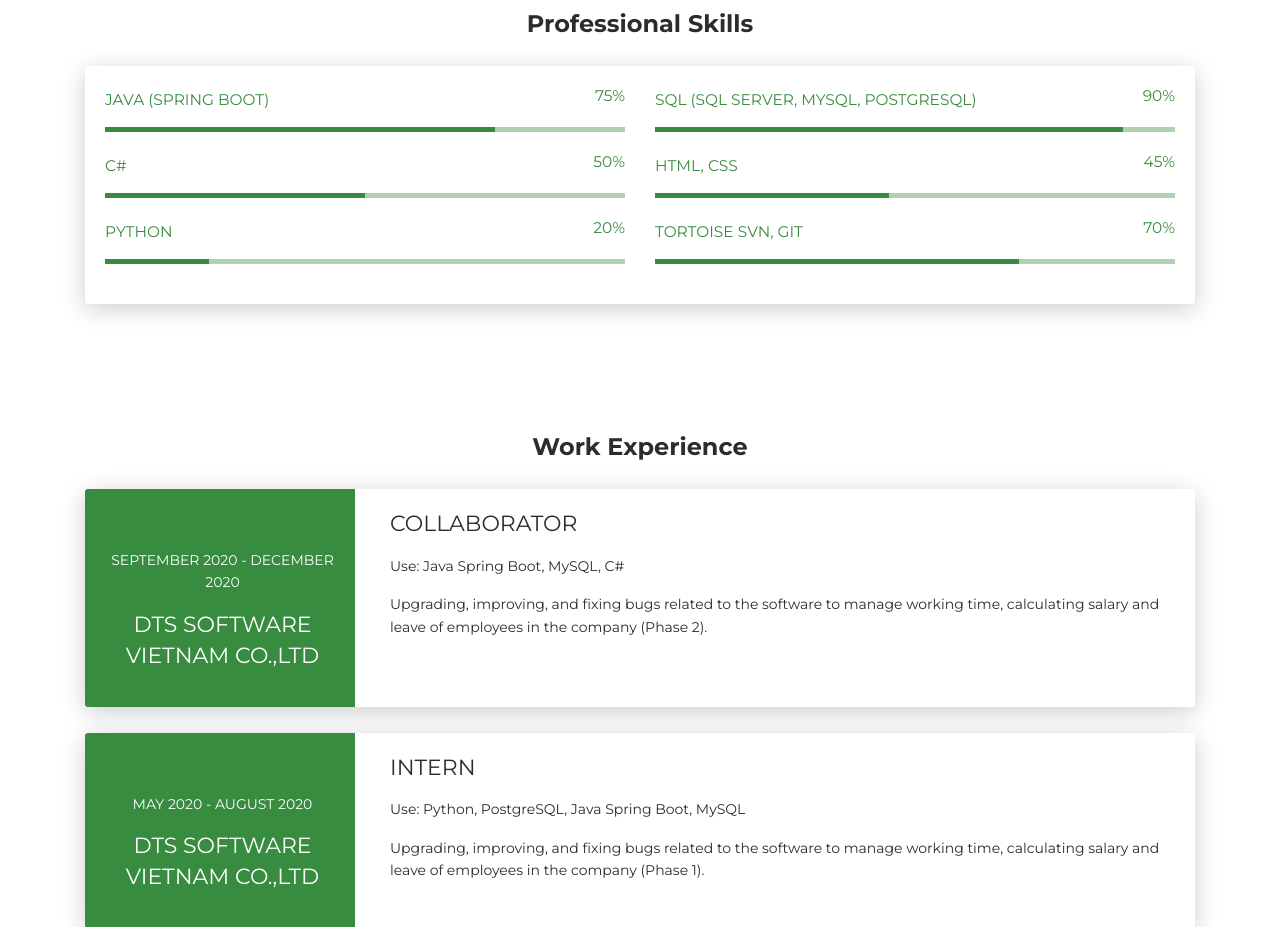
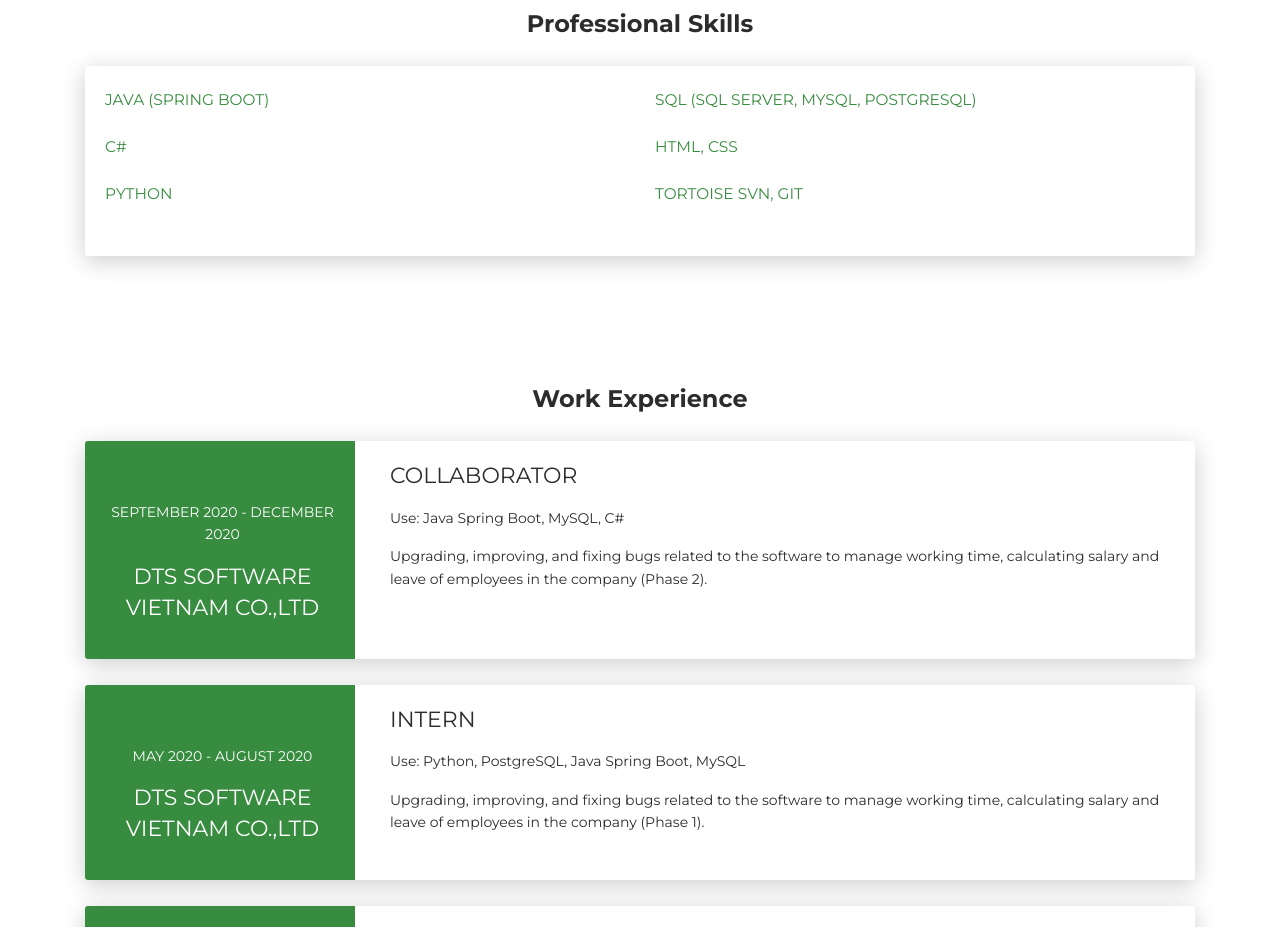
Before and after one commit to hoangnn-4310/hoangnn-4310, a plain HTML site: page index.html in a window 1280 px wide. Shown: the part 1660-2587 px from the top of the page. Drawn offline with Linux system fonts and the light colour scheme.

Commit message:
Update index.html

```diff
--- a/index.html
+++ b/index.html
@@ -170,25 +170,25 @@
                             <div class="col-md-6">
                                 <div class="progress-container progress-primary"><span
                                         class="progress-badge">Java (Spring Boot)</span>
-                                    <div class="progress">
+<!--                                     <div class="progress">
                                         <div class="progress-bar progress-bar-primary" data-aos="progress-full"
                                              data-aos-offset="10" data-aos-duration="2000" role="progressbar"
                                              aria-valuenow="60" aria-valuemin="0" aria-valuemax="100"
                                              style="width: 75%;"></div>
                                         <span class="progress-value">75%</span>
-                                    </div>
+                                    </div> -->
                                 </div>
                             </div>
                             <div class="col-md-6">
                                 <div class="progress-container progress-primary"><span
                                         class="progress-badge">SQL (SQL Server, MySQL, PostgreSQL)</span>
-                                    <div class="progress">
+<!--                                     <div class="progress">
                                         <div class="progress-bar progress-bar-primary" data-aos="progress-full"
                                              data-aos-offset="10" data-aos-duration="2000" role="progressbar"
                                              aria-valuenow="60" aria-valuemin="0" aria-valuemax="100"
                                              style="width: 90%;"></div>
                                         <span class="progress-value">90%</span>
-                                    </div>
+                                    </div> -->
                                 </div>
                             </div>
 
@@ -197,25 +197,25 @@
                             <div class="col-md-6">
                                 <div class="progress-container progress-primary"><span
                                         class="progress-badge">C#</span>
-                                    <div class="progress">
+<!--                                     <div class="progress">
                                         <div class="progress-bar progress-bar-primary" data-aos="progress-full"
                                              data-aos-offset="10" data-aos-duration="2000" role="progressbar"
                                              aria-valuenow="60" aria-valuemin="0" aria-valuemax="100"
                                              style="width: 50%;"></div>
                                         <span class="progress-value">50%</span>
-                                    </div>
+                                    </div> -->
                                 </div>
                             </div>
                             <div class="col-md-6">
                                 <div class="progress-container progress-primary"><span
                                         class="progress-badge">HTML, CSS</span>
-                                    <div class="progress">
+<!--                                     <div class="progress">
                                         <div class="progress-bar progress-bar-primary" data-aos="progress-full"
                                              data-aos-offset="10" data-aos-duration="2000" role="progressbar"
                                              aria-valuenow="60" aria-valuemin="0" aria-valuemax="100"
                                              style="width: 45%;"></div>
                                         <span class="progress-value">45%</span>
-                                    </div>
+                                    </div> -->
                                 </div>
                             </div>
                         </div>
@@ -223,24 +223,24 @@
                             <div class="col-md-6">
                                 <div class="progress-container progress-primary"><span
                                         class="progress-badge">Python</span>
-                                    <div class="progress">
+<!--                                     <div class="progress">
                                         <div class="progress-bar progress-bar-primary" data-aos="progress-full"
                                              data-aos-offset="10" data-aos-duration="2000" role="progressbar"
                                              aria-valuenow="60" aria-valuemin="0" aria-valuemax="100"
                                              style="width: 20%;"></div>
                                         <span class="progress-value">20%</span>
-                                    </div>
+                                    </div> -->
                                 </div>
                             </div>
                             <div class="col-md-6">
                                 <div class="progress-container progress-primary"><span class="progress-badge">Tortoise SVN, Git</span>
-                                    <div class="progress">
+<!--                                     <div class="progress">
                                         <div class="progress-bar progress-bar-primary" data-aos="progress-full"
                                              data-aos-offset="10" data-aos-duration="2000" role="progressbar"
                                              aria-valuenow="60" aria-valuemin="0" aria-valuemax="100"
                                              style="width: 70%;"></div>
                                         <span class="progress-value">70%</span>
-                                    </div>
+                                    </div> -->
                                 </div>
                             </div>
                         </div>
```
